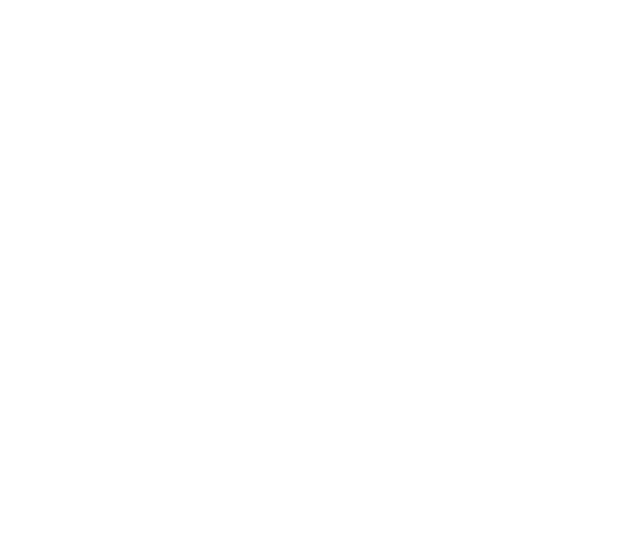
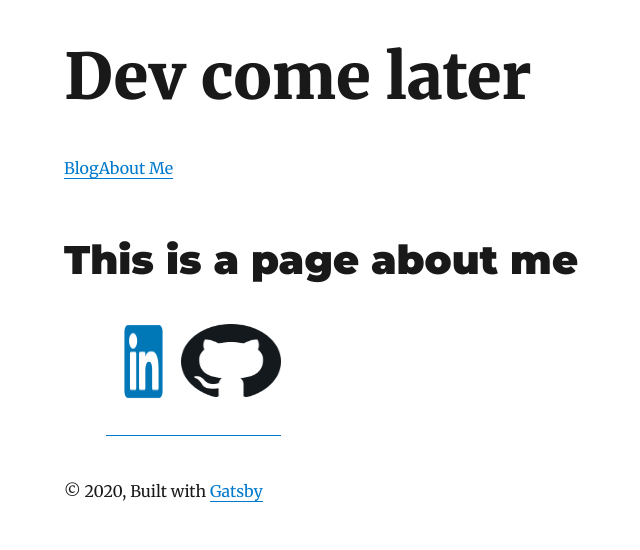
Before and after one commit to Dukeboxz/Dev-Blog, a Gatsby site: page /aboutMe in a window 1280 px wide. Before the commit this address had no page. Shown: the whole page, without its empty margins (261-901 px from the left). Built offline with nearby package versions, Linux system fonts and the light colour scheme; Gatsby itself is replaced by a stand-in of ours; some packages are replaced by stand-ins of ours.

Commit message:
Start of about me page

```diff
--- a/content/blog/hello-world/index.md
+++ b/content/blog/hello-world/index.md
@@ -1,6 +1,6 @@
 ---
 title: Hello World
-date: "2020-05-05"
+date: "2020-05-04"
 description: "The start of my new dev blog"
 ---
 
@@ -16,4 +16,4 @@ What I have learnt in my first few years is I basically know nothing and will pr
 
 ![Confusion sign](careerchange.jpg)
 
-Stay tuned for more tails of my journey.....
+Stay tuned for more on my journey.....
--- a/package.json
+++ b/package.json
@@ -9,7 +9,7 @@
   },
   "dependencies": {
     "gatsby": "^2.21.22",
-    "gatsby-image": "^2.4.3",
+    "gatsby-image": "^2.4.5",
     "gatsby-plugin-feed": "^2.5.1",
     "gatsby-plugin-google-analytics": "^2.3.1",
     "gatsby-plugin-manifest": "^2.4.2",
--- /dev/null
+++ b/src/components/footer.js
@@ -0,0 +1,68 @@
+import React from "react"
+import { useStaticQuery, graphql } from "gatsby"
+import Image from "gatsby-image"
+
+import { rhythm } from "../utils/typography"
+
+
+
+const Footer = () => {
+
+    const data = useStaticQuery(graphql`
+    {
+      allFile(filter: {relativePath: {}, relativeDirectory: {eq: "Icons"}}) {
+        totalCount
+        nodes {
+          childImageSharp {
+            fluid {
+              src
+              originalName
+              originalImg
+            }
+          }
+        }
+      }
+    }
+    `)
+
+    return (
+
+        <div style={{
+            display: `flex`,
+            margin: rhythm(1.5)
+        }} >
+            <div>
+           <br></br>
+            </div>
+
+            <a href="https://github.com/Dukeboxz">
+                <img width="75" height="75" alt="My Github Profile"
+                 src={data.allFile.nodes[0].childImageSharp.fluid.src}></img>
+            </a>
+            <a href="https://www.linkedin.com/in/stephenjjackson/">
+                <img width="100" height="75" alt="My LinkedIn Profile"
+                  src={data.allFile.nodes[1].childImageSharp.fluid.src}></img>
+            </a>
+
+        </div>
+    )
+}
+
+// export const query = graphql`
+//   {
+//     allFile(filter: {relativePath: {}, relativeDirectory: {eq: "Icons"}}) {
+//       totalCount
+//       nodes {
+//         childImageSharp {
+//           fluid {
+//             src
+//             originalName
+//             originalImg
+//           }
+//         }
+//       }
+//     }
+//   }
+//   `
+
+export default Footer
--- a/src/components/layout.js
+++ b/src/components/layout.js
@@ -11,7 +11,7 @@ const Layout = ({ location, title, children }) => {
     header = (
       <h1
         style={{
-          ...scale(1.5),
+          ...scale(2),
           marginBottom: rhythm(1.5),
           marginTop: 0,
         }}
@@ -31,7 +31,8 @@ const Layout = ({ location, title, children }) => {
     header = (
       <h3
         style={{
-          fontFamily: `Montserrat, sans-serif`,
+          ...scale(1.5),
+          marginBottom: rhythm(1.5),
           marginTop: 0,
         }}
       >
--- /dev/null
+++ b/src/components/navBar.js
@@ -0,0 +1,15 @@
+import React from 'react'
+import {Link} from "gatsby"
+import { rhythm} from "../utils/typography"
+
+const NavBar = () => {
+
+    return (
+        <div className="topNav">
+            <Link to="/">Blog</Link>
+            <Link to="/aboutMe/">About Me</Link>
+        </div>
+    )
+}
+
+export default NavBar
--- /dev/null
+++ b/src/pages/aboutMe.tsx
@@ -0,0 +1,74 @@
+import React from "react"
+import { PageProps, Link, graphql } from "gatsby"
+
+import Bio from "../components/bio"
+import Layout from "../components/layout"
+import SEO from "../components/seo"
+import NavBar from "../components/navBar"
+import { rhythm } from "../utils/typography"
+import Footer from '../components/footer'
+
+type Data = {
+    site: {
+      siteMetadata: {
+        title: string
+      }
+    }
+    allMarkdownRemark: {
+      edges: {
+        node: {
+          excerpt: string
+          frontmatter: {
+            title: string
+            date: string
+            description: string
+          }
+          fields: {
+            slug: string
+          }
+        }
+      }[]
+    }
+  }
+
+  const AboutMe = ({data, location}: PageProps<Data>)=>{
+
+    const siteTitle = data.site.siteMetadata.title
+
+    return (
+        <Layout location={location} title={siteTitle}>
+            <NavBar/>
+            <div>
+                <h1>This is a page about me</h1>
+            </div>
+            <Footer></Footer>
+        </Layout>
+    )
+  }
+
+  export default AboutMe
+
+  export const pageQuery = graphql`
+  query {
+    site {
+      siteMetadata {
+        title
+      }
+    }
+    allMarkdownRemark(sort: { fields: [frontmatter___date], order: DESC }) {
+      edges {
+        node {
+          excerpt
+          fields {
+            slug
+          }
+          frontmatter {
+            date(formatString: "MMMM DD, YYYY")
+            title
+            description
+          }
+        }
+      }
+    }
+  }
+`
--- a/src/pages/index.tsx
+++ b/src/pages/index.tsx
@@ -5,6 +5,7 @@ import { PageProps, Link, graphql } from "gatsby"
 import Bio from "../components/bio"
 import Layout from "../components/layout"
 import SEO from "../components/seo"
+import NavBar from "../components/navBar"
 import { rhythm } from "../utils/typography"
 
 type Data = {
@@ -38,6 +39,8 @@ const BlogIndex = ({ data, location }: PageProps<Data>) => {
     <Layout location={location} title={siteTitle}>
       <SEO title="All posts" />
       <Bio />
+      <NavBar/>
+
       {posts.map(({ node }) => {
         const title = node.frontmatter.title || node.fields.slug
         return (
```
Also changed, not shown: content/assets/Banner.png (added), content/assets/Icons/LinkedInIcon.png (added), content/assets/Icons/githubIcon.png (added), 1 other file.
